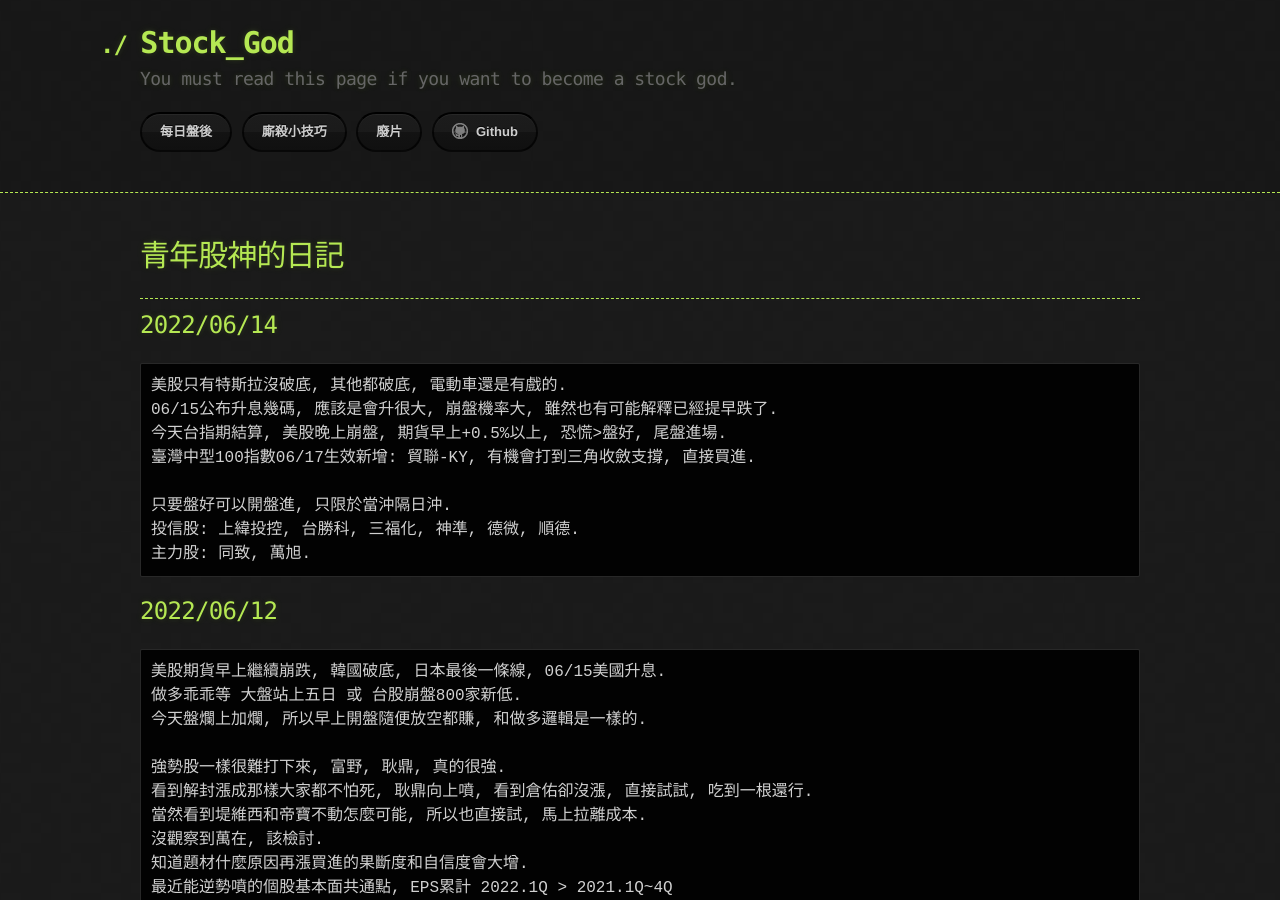
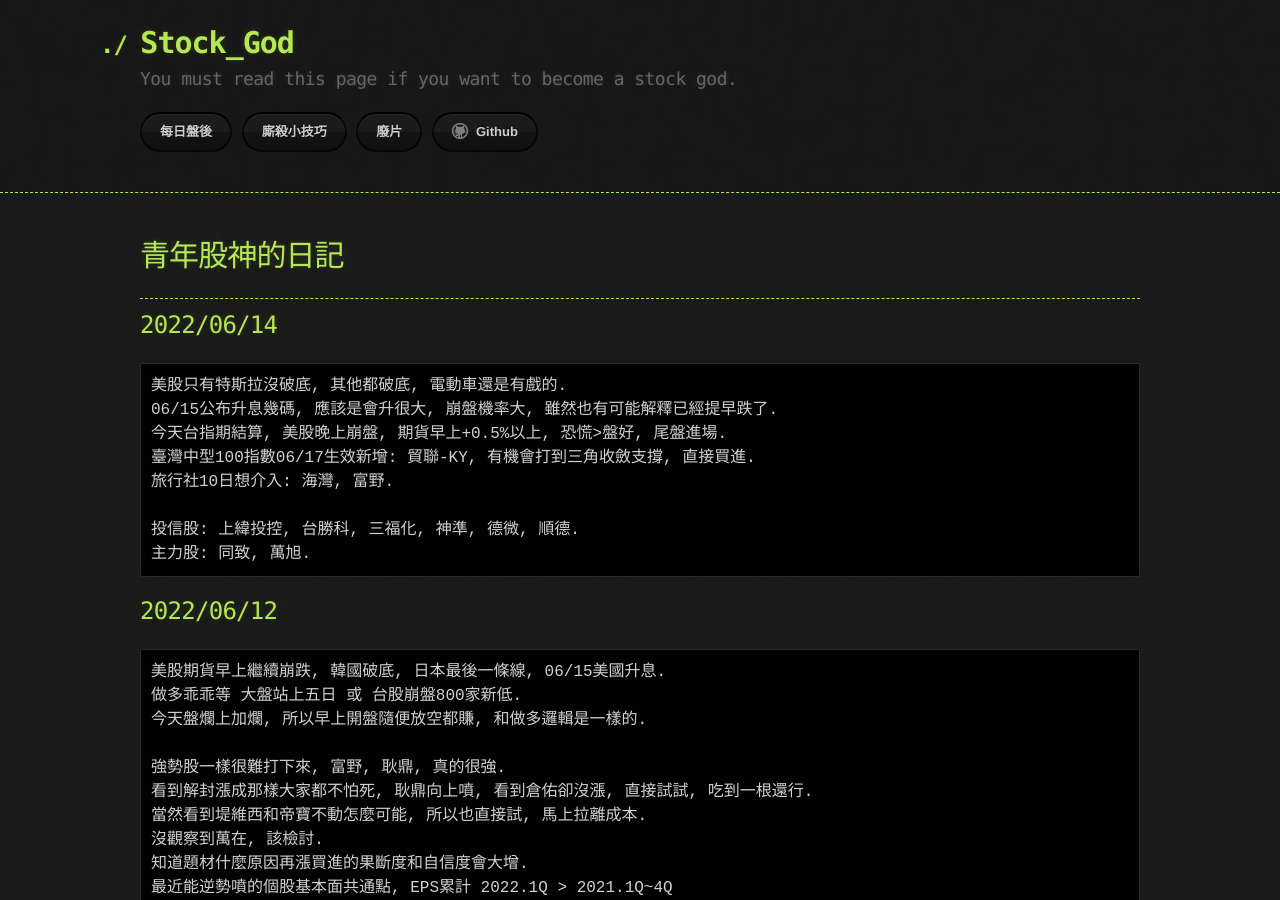
Before and after one commit to lepg5487/Stock_God, a Jekyll site: the page built from index.md, in a window 1280 px wide and 900 px high. Built offline with Jekyll 4.4.1, drawn with Linux system fonts in a browser that asks for light colours; our own code applies the rules of GitHub Pages for plain Markdown files.

Commit message:
Update index.md

````diff
--- a/index.md
+++ b/index.md
@@ -12,8 +12,8 @@ layout: testlayouts
 06/15公布升息幾碼, 應該是會升很大, 崩盤機率大, 雖然也有可能解釋已經提早跌了.
 今天台指期結算, 美股晚上崩盤, 期貨早上+0.5%以上, 恐慌>盤好, 尾盤進場.
 臺灣中型100指數06/17生效新增: 貿聯-KY, 有機會打到三角收斂支撐, 直接買進.
+旅行社10日想介入: 海灣, 富野.
 
-只要盤好可以開盤進, 只限於當沖隔日沖.
 投信股: 上緯投控, 台勝科, 三福化, 神準, 德微, 順德.
 主力股: 同致, 萬旭.
 ```
````
